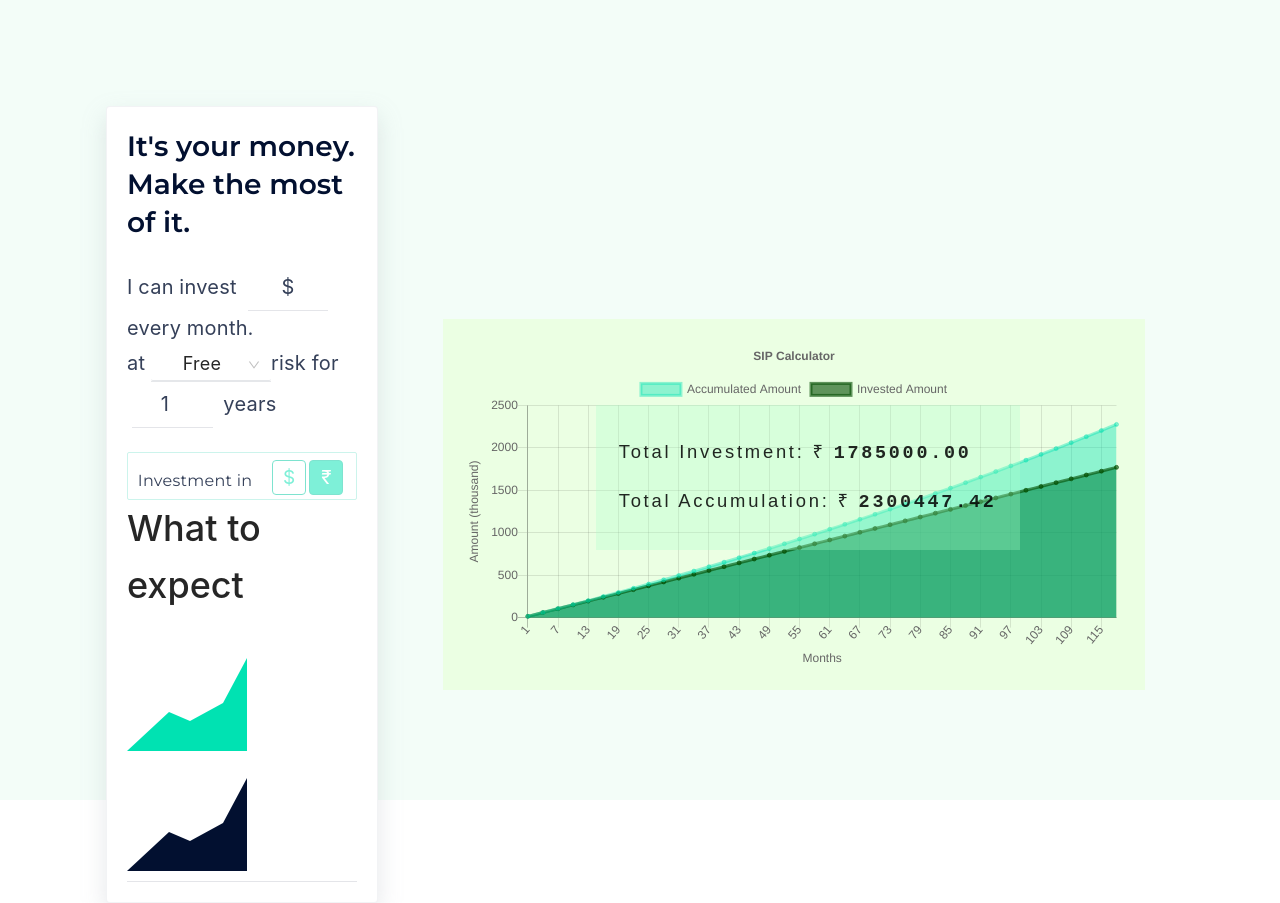
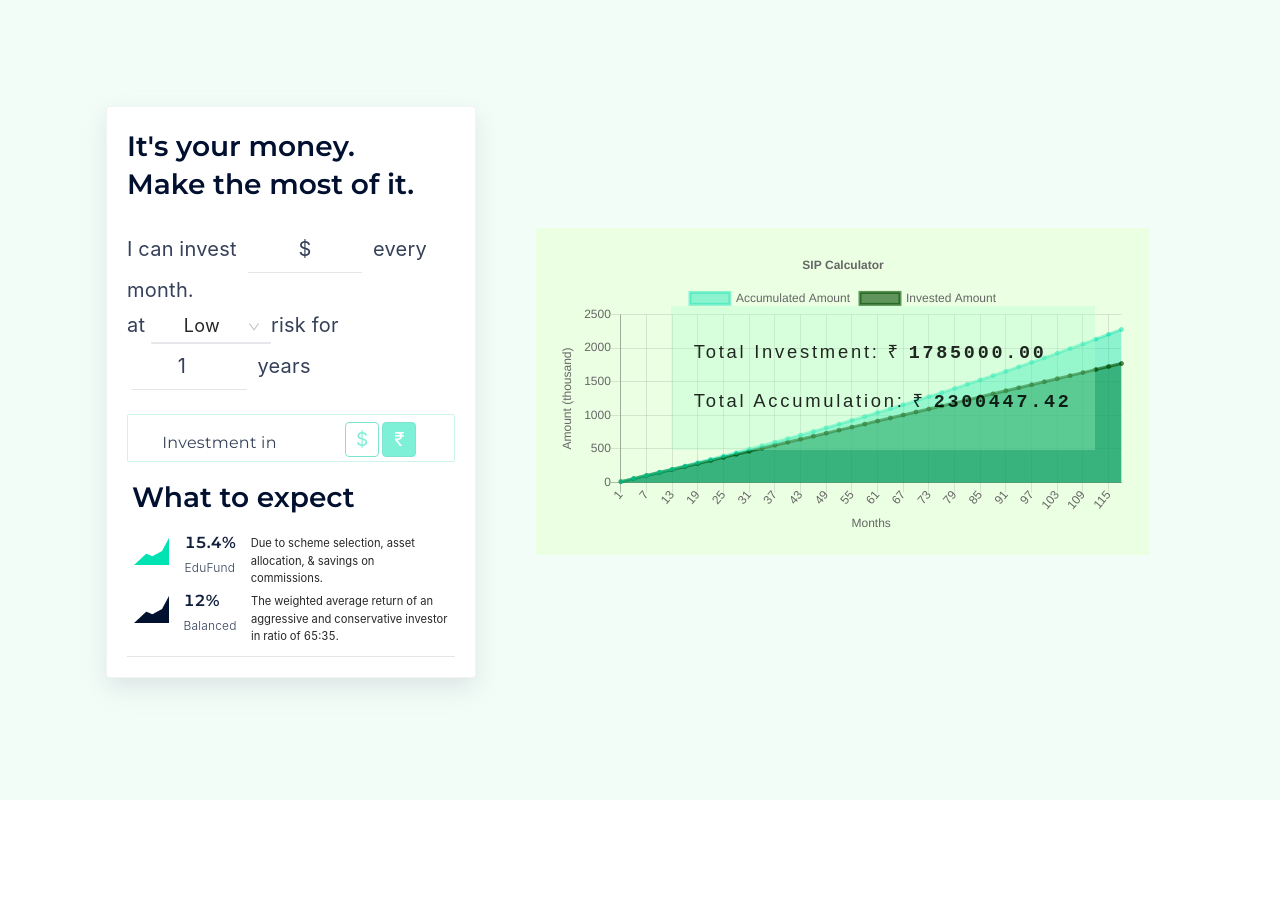
Before and after one commit to XC3000/webflow-chartjs, a React (Create React App) app: page / in a window 1280 px wide. After the commit the page ends 800 px from the top, so only its background shows below. Built offline with nearby package versions, Linux system fonts and the light colour scheme.

Commit message:
ui complete

```diff
--- a/src/App.css
+++ b/src/App.css
@@ -23,7 +23,7 @@ p {
 
   display: grid;
   gap: 1rem;
-  grid-template-columns: 3fr 8fr;
+  grid-template-columns: 4fr 7fr;
   grid-template-rows: max-content max-content;
   justify-items: center;
   align-items: center;
@@ -193,7 +193,7 @@ p {
 
 .edufund__rangeselect__currencyselect p {
   font-family: Montserrat;
-  font-size: 16px;
+  font-size: 1rem;
   font-weight: normal;
   font-stretch: normal;
   font-style: normal;
@@ -215,7 +215,58 @@ p {
   background-color: #fff;
 }
 
+.edufund__rangeselect__currencyselect__buttons button:focus {
+  outline: none;
+  opacity: 0.5;
+  border-radius: 4px;
+  border: solid 1px #00c9a0;
+}
+
 .edufund__rangeselect__currencyselect__buttons button.active {
   color: #fff;
   background-color: #00e2b2;
 }
+
+.edufund__rangeselect__expectations h2 {
+  margin-top: 1rem;
+  padding-left: 5px;
+  font-family: Montserrat;
+  font-size: 28px;
+  font-weight: 600;
+  font-stretch: normal;
+  font-style: normal;
+  line-height: 1.36;
+  letter-spacing: normal;
+  color: #021030;
+}
+
+.edufund__expectations__firstdiv {
+  display: flex;
+  justify-content: space-around;
+}
+
+.edufund__expectations__seconddiv {
+  display: flex;
+  justify-content: space-around;
+}
+
+.edufund__expectations__text__percentage {
+  font-family: Montserrat;
+  font-size: 1rem;
+  font-weight: bold;
+  font-stretch: normal;
+  font-style: normal;
+  line-height: 1.63;
+  letter-spacing: normal;
+  color: #121f3d;
+}
+
+.edufund__expectations__text__text {
+  font-size: 12px;
+  font-weight: 300;
+  font-stretch: normal;
+  font-style: normal;
+  line-height: 2;
+  letter-spacing: 0.19px;
+  color: #354059;
+}
--- a/src/App.js
+++ b/src/App.js
@@ -10,7 +10,7 @@ const { Option } = Select;
 function App() {
   const [principal, setPrincipal] = useState("");
   const [years, setYears] = useState(1);
-  /* const investType = ["Free", "Basic", "Premium"]; */
+  const [currencyicon, setCurrencyicon] = useState("₹");
 
   window.addEventListener("resize", changeDivSize);
 
@@ -22,7 +22,28 @@ function App() {
     console.log(`selected ${value}`);
   }
 
-  console.log(principal, years);
+  function getcurrencyicon(e) {
+    const dollar = document.getElementById("dollar-btn");
+    const indian = document.getElementById("inr-btn");
+    const value = e.target.value;
+    if (value === "$") {
+      setCurrencyicon("$");
+      if (!dollar.classList.contains("active")) {
+        dollar.classList.add("active");
+        if (indian.classList.contains("active"))
+          indian.classList.remove("active");
+      }
+    } else if (value === "₹") {
+      setCurrencyicon("₹");
+      if (!indian.classList.contains("active")) {
+        indian.classList.add("active");
+        if (dollar.classList.contains("active"))
+          dollar.classList.remove("active");
+      }
+    }
+  }
+
+  console.log(principal, years, currencyicon);
 
   return (
     <div className="App">
@@ -43,13 +64,13 @@ function App() {
               every month. <br />
               at{" "}
               <Select
-                defaultValue="free"
+                defaultValue="low"
                 style={{ width: 120, fontSize: "18px", fontWeight: "400" }}
                 onChange={handleChange}
               >
-                <Option value="free">Free</Option>
-                <Option value="basic">Basic</Option>
-                <Option value="premium">Premium</Option>
+                <Option value="low">Low</Option>
+                <Option value="average">Average</Option>
+                <Option value="high">High</Option>
               </Select>
               risk for{" "}
               <input
@@ -63,17 +84,75 @@ function App() {
             <div className="edufund__rangeselect__currencyselect">
               <p>Investment in</p>
               <div className="edufund__rangeselect__currencyselect__buttons">
-                <button>$</button>
-                <button className="active">₹</button>
+                <button id="dollar-btn" value="$" onClick={getcurrencyicon}>
+                  $
+                </button>
+                <button
+                  id="inr-btn"
+                  value="₹"
+                  onClick={getcurrencyicon}
+                  className="active"
+                >
+                  ₹
+                </button>
               </div>
             </div>
             <div className="edufund__rangeselect__expectations">
               <h2>What to expect</h2>
               <div className="edufund__expectations__firstdiv">
-                <img src={greengraph} alt="green graph" />
+                <img
+                  width="35"
+                  height="35"
+                  src={greengraph}
+                  alt="green graph"
+                />
+                <div className="edufund__expectations__text">
+                  <p
+                    className="edufund__expectations__text__percentage"
+                    style={{ marginRight: "10px" }}
+                  >
+                    15.4%
+                  </p>
+                  <p className="edufund__expectations__text__text">EduFund</p>
+                </div>
+                <p
+                  style={{
+                    fontSize: "0.7rem",
+                    width: "60%",
+                    paddingTop: "5px",
+                  }}
+                >
+                  Due to scheme selection, asset allocation, & savings on
+                  commissions.
+                </p>
               </div>
               <div className="edufund__expectations__seconddiv">
-                <img src={blackgraph} alt="black graph" />
+                <img
+                  width="35"
+                  height="35"
+                  src={blackgraph}
+                  alt="black graph"
+                />
+                <div className="edufund__expectations__text">
+                  <p
+                    className="edufund__expectations__text__percentage"
+                    style={{ marginRight: "10px" }}
+                  >
+                    12%
+                  </p>
+                  <p className="edufund__expectations__text__text">Balanced</p>
+                </div>
+
+                <p
+                  style={{
+                    fontSize: "0.7rem",
+                    width: "60%",
+                    paddingTop: "5px",
+                  }}
+                >
+                  The weighted average return of an aggressive and conservative
+                  investor in ratio of 65:35.
+                </p>
               </div>
             </div>
           </div>
```
Also changed, not shown: 1 other file (tests, documents, lock files or other folders).
